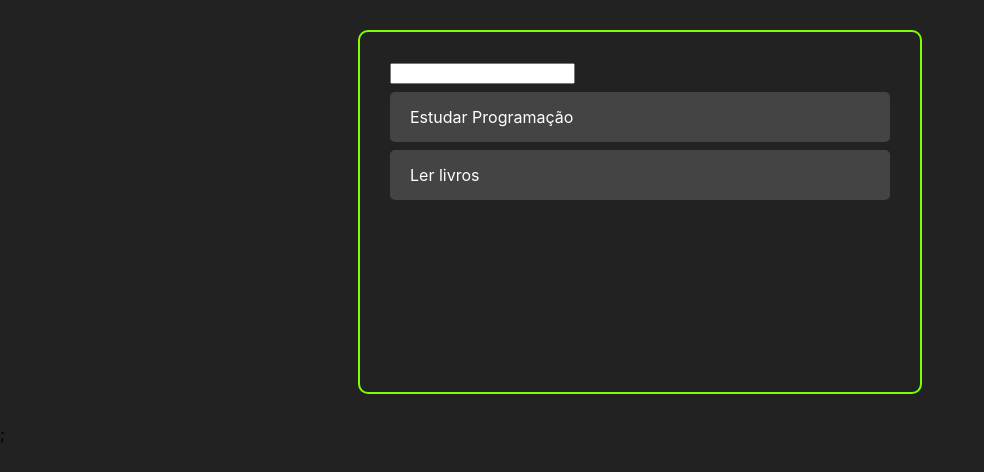
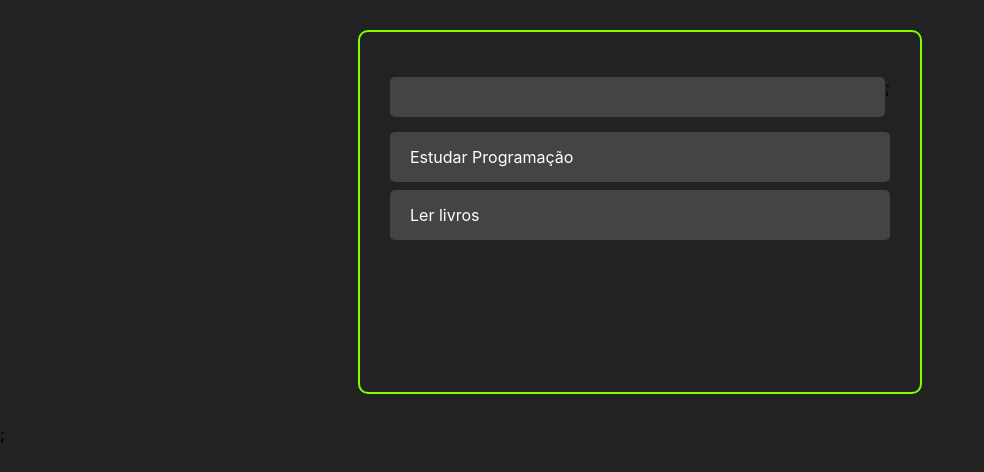
Before and after one commit to romulowisemind/toDoReact, a React (Create React App) app in the folder todo/: page / in a window 1280 px wide. Shown: the top 472 px of the page, without its empty margins (0-984 px from the left). Built offline with nearby package versions, Linux system fonts and the light colour scheme.

Commit message:
progresso3

```diff
--- /dev/null
+++ b/todo/src/components/AddTask.css
@@ -0,0 +1,16 @@
+.add-task-container {
+  margin: 15px 0;
+  width: 100%;
+  display: flex;
+}
+
+.add-task-input {
+  height: 40px;
+  padding: 0 10px;
+  border-radius: 5px;
+  border: none;
+  flex: 2;
+  background-color: #444;
+  color: #eee;
+  font-size: 16px;
+}
--- a/todo/src/components/AddTask.jsx
+++ b/todo/src/components/AddTask.jsx
@@ -1,7 +1,12 @@
 import React from "react";
+import "./AddTask.css";
 
 const AddTask = () => {
-  return <input type="text" />;
+  return (
+    <div className="add-task-container">
+      <input className="add-task-input" type="text" />;
+    </div>
+  );
 };
 
 export default AddTask;
```
Also changed, not shown: todo/src/components/Button.jsx (added, +7 -0 lines).
